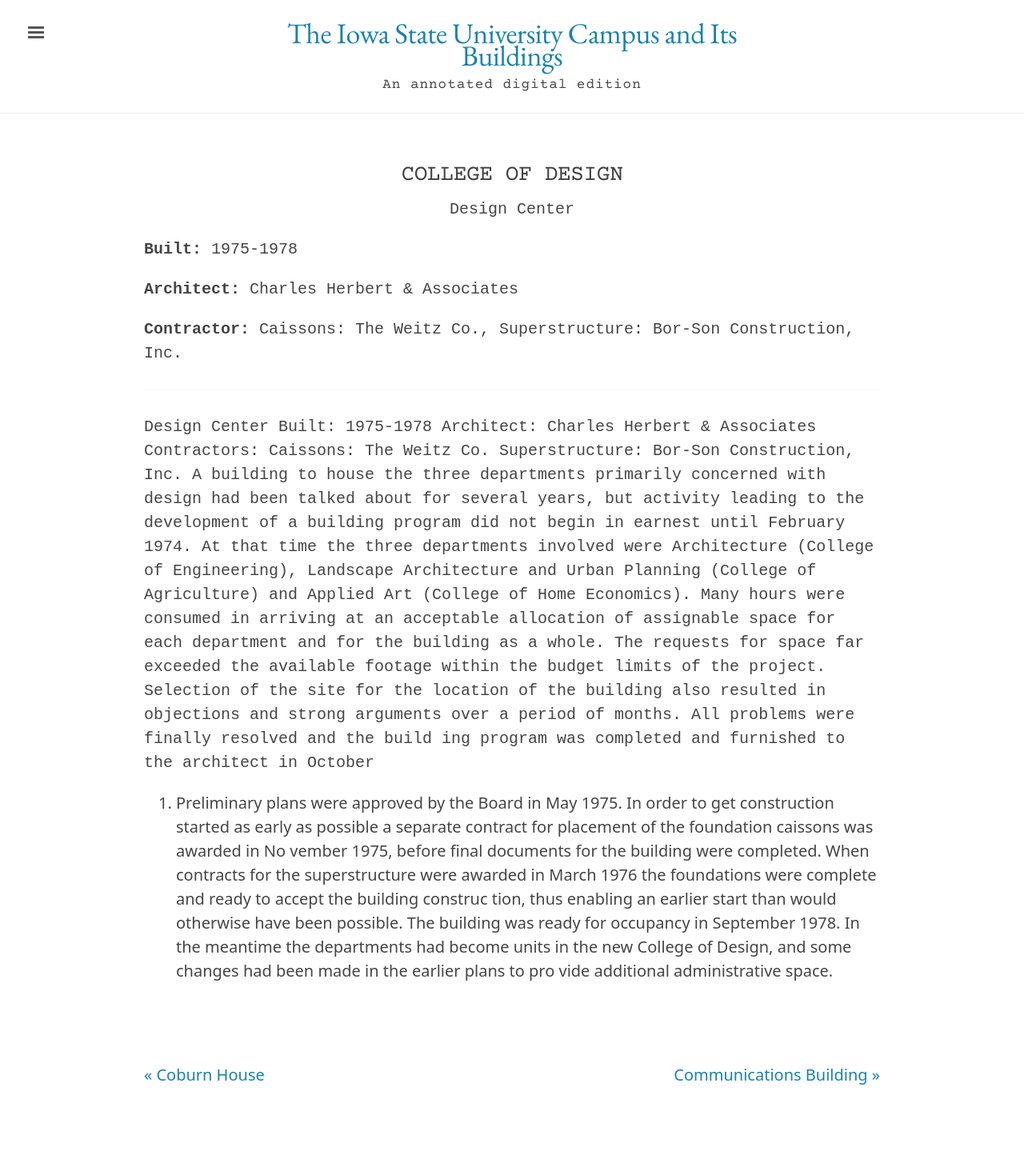
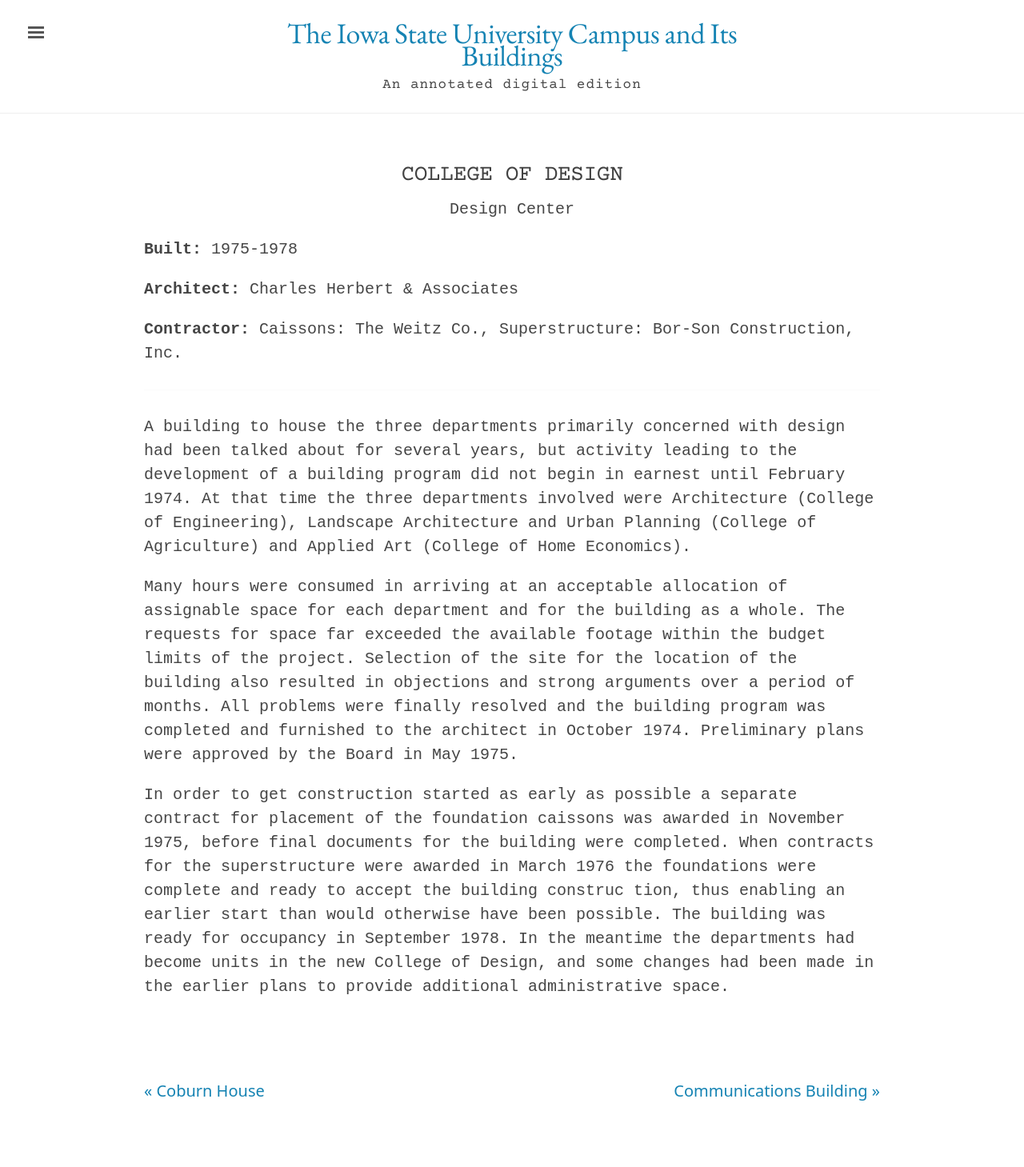
Before and after one commit to emanderson811/day-edition, a Jekyll site: the page built from _texts/buildings/042day-college-design.md, in a window 1280 px wide. Shown: the whole page at 80% size. Built offline with Jekyll 4.4.1, drawn with Linux system fonts in a browser that asks for light colours.

Commit message:
Update 042day-college-design.md

```diff
--- a/_texts/buildings/042day-college-design.md
+++ b/_texts/buildings/042day-college-design.md
@@ -15,22 +15,9 @@
 publication-date: 1980
 ---
 ---
-Design Center
-Built: 1975-1978
-Architect: Charles Herbert & Associates
-Contractors: Caissons: The Weitz Co.
-Superstructure: Bor-Son Construction, Inc.
-A building to house the three departments primarily concerned with
-design had been talked about for several years, but activity leading
-to the development of a building program did not begin in earnest until February 1974. At that time the three departments involved were Architecture (College of Engineering), Landscape Architecture
-and Urban Planning (College of Agriculture) and Applied Art (College
-of Home Economics).
-Many hours were consumed in arriving at an acceptable allocation of
-assignable space for each department and for the building as a whole.
-The requests for space far exceeded the available footage within the
-budget limits of the project. Selection of the site for the location
-of the building also resulted in objections and strong arguments over
-a period of months. All problems were finally resolved and the build
-ing program was completed and furnished to the architect in October
-1974. Preliminary plans were approved by the Board in May 1975.
-In order to get construction started as early as possible a separate contract for placement of the foundation caissons was awarded in No vember 1975, before final documents for the building were completed. When contracts for the superstructure were awarded in March 1976 the foundations were complete and ready to accept the building construc tion, thus enabling an earlier start than would otherwise have been possible. The building was ready for occupancy in September 1978. In the meantime the departments had become units in the new College of Design, and some changes had been made in the earlier plans to pro vide additional administrative space.
+
+A building to house the three departments primarily concerned with design had been talked about for several years, but activity leading to the development of a building program did not begin in earnest until February 1974. At that time the three departments involved were Architecture (College of Engineering), Landscape Architecture and Urban Planning (College of Agriculture) and Applied Art (College of Home Economics).
+
+Many hours were consumed in arriving at an acceptable allocation of assignable space for each department and for the building as a whole. The requests for space far exceeded the available footage within the budget limits of the project. Selection of the site for the location of the building also resulted in objections and strong arguments over a period of months. All problems were finally resolved and the building program was completed and furnished to the architect in October 1974. Preliminary plans were approved by the Board in May 1975.
+
+In order to get construction started as early as possible a separate contract for placement of the foundation caissons was awarded in November 1975, before final documents for the building were completed. When contracts for the superstructure were awarded in March 1976 the foundations were complete and ready to accept the building construc tion, thus enabling an earlier start than would otherwise have been possible. The building was ready for occupancy in September 1978. In the meantime the departments had become units in the new College of Design, and some changes had been made in the earlier plans to provide additional administrative space.
```
